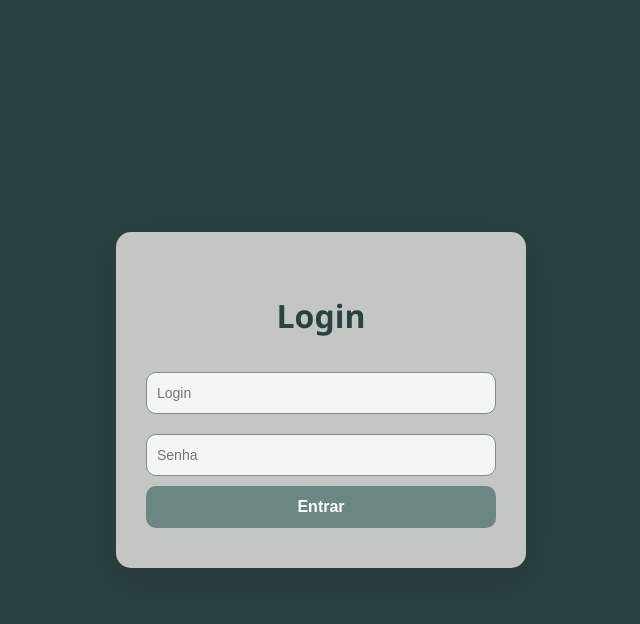
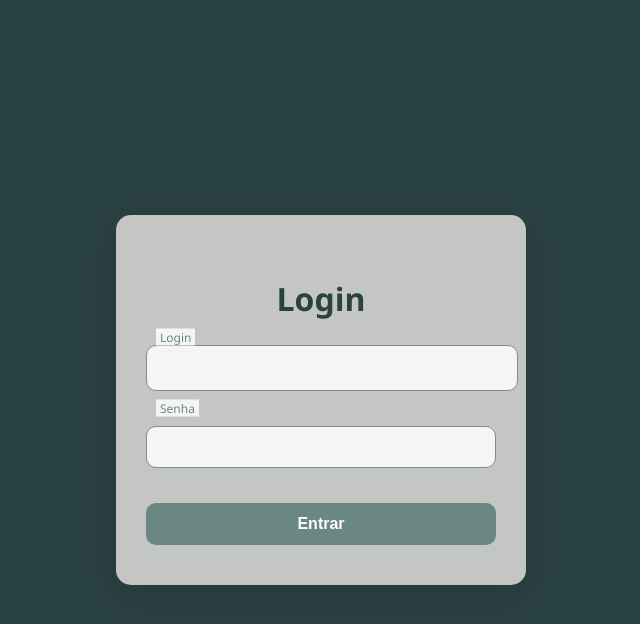
Before and after one commit to avmoonlight/aetherion-lab, a Flask app: page / in a window 1280 px wide. Shown: the top 624 px of the page, without its empty margins (319-959 px from the left). Run offline with Flask 3, Linux system fonts and the light colour scheme.

Commit message:
arrumando

```diff
--- a/static/css/login.css
+++ b/static/css/login.css
@@ -66,3 +66,47 @@ ul {
     font-size: 14px;
     margin-bottom: 15px;
 }
+
+.input-group {
+    position: relative;
+    margin: 25px 0;
+}
+
+.input-group input {
+    width: 100%;
+    padding: 14px 10px 14px 10px;
+    border: 1px solid #7D8F8B;
+    border-radius: 10px;
+    background: #F5F5F5;
+    font-size: 14px;
+    color: #2B4242;
+    transition: border-color 0.3s;
+}
+
+.input-group label {
+    position: absolute;
+    top: 50%;
+    left: 12px;
+    color: #2B4242;
+    font-size: 14px;
+    pointer-events: none;
+    transform: translateY(-50%);
+    transition: all 0.3s ease;
+    background: #F5F5F5;
+    padding: 0 4px;
+}
+
+/* Quando o input está focado OU tem conteúdo */
+.input-group input:focus + label,
+.input-group input:not(:placeholder-shown) + label {
+    top: -8px;
+    left: 10px;
+    font-size: 12px;
+    color: #6B8784;
+}
+
+/* Estilo para foco */
+.input-group input:focus {
+    border-color: #6B8784;
+    outline: none;
+}
--- a/templates/login.html
+++ b/templates/login.html
@@ -19,11 +19,20 @@
           {% endif %}
         {% endwith %}
 
-        <form method="POST">
-            <input type="login" name="login" placeholder="Login" required>
-            <input type="password" name="senha" placeholder="Senha" required>
-            <button type="submit">Entrar</button>
-        </form>
+        <form method="post">
+    <div class="input-group">
+        <input type="text" name="login" id="login" required>
+        <label for="login">Login</label>
+    </div>
+
+    <div class="input-group">
+        <input type="password" name="senha" id="senha" required>
+        <label for="senha">Senha</label>
+    </div>
+
+    <button type="submit">Entrar</button>
+</form>
+
     </div>
 </body>
 </html>
```
